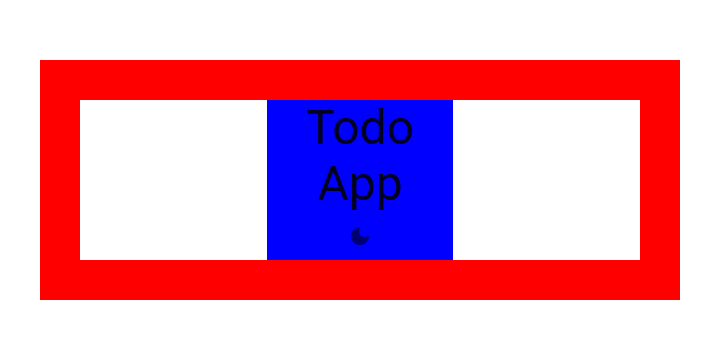
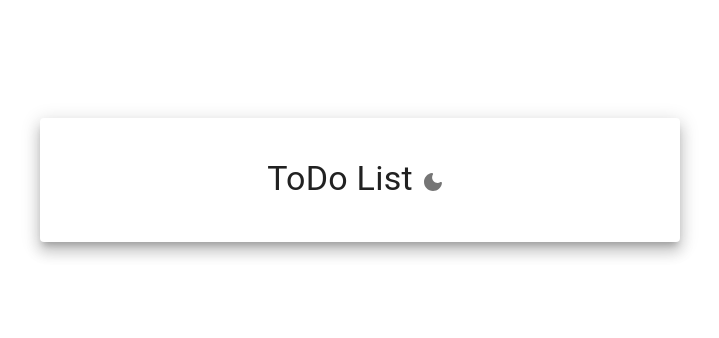
Before and after one commit to MrYious/TodoApp, a React (Create React App) app: page / in a window 1280 px wide. Shown: the part 220-558 px from the top of the page, without its empty margins (280-999 px from the left). Built offline with nearby package versions, Linux system fonts and the light colour scheme.

Commit message:
feat: complete header

```diff
--- a/src/component/Header.js
+++ b/src/component/Header.js
@@ -7,36 +7,15 @@ import { DarkModeRounded, LightModeRounded } from "@mui/icons-material";
 export default function Header (){
     const handleToggleThemeMode = useContext(ThemeModeContext);
     const theme = useTheme();
+
     return <>
-        <Grid
-            item
-            container
-            xs={12}
-            justifyContent={'center'}
-            sx={{
-                backgroundColor: 'white',
-            }}
-        >
-            <Grid
-                item
-                xs={4}
-                justifyContent={'center'}
-                fontSize={'large'}
-                sx={{
-                    backgroundColor: 'blue',
-                    textAlign: 'center',
-
-                }}
-
-            >
-                <Typography variant="h3">
-                    Todo App
-                </Typography>
-                <IconButton size="large" onClick={handleToggleThemeMode.toggleThemeMode}>
-                    {theme.palette.mode === 'light' ? <DarkModeRounded fontSize="medium" /> : <LightModeRounded/>}
+        <Grid item xs={12} sx={{textAlign: 'center',}}>
+            <Typography variant="h4" component={'span'}>
+                ToDo List
+                <IconButton onClick={handleToggleThemeMode.toggleThemeMode}>
+                    {theme.palette.mode === 'light' ? <DarkModeRounded /> : <LightModeRounded/>}
                 </IconButton>
-
-            </Grid>
+            </Typography>
         </Grid>
     </>;
 }
--- a/src/component/ToDo.js
+++ b/src/component/ToDo.js
@@ -1,4 +1,4 @@
-import { Grid } from "@mui/material";
+import { Grid, Paper } from "@mui/material";
 import Header from "./Header";
 
 export default function ToDo (){
@@ -10,19 +10,23 @@ export default function ToDo (){
             alignContent={'center'}
             sx={{
                 minHeight: '100vh',
+                //bgcolor: 'gray',
             }}
         >
             <Grid
                 item
                 container
+                direction={'column'}
                 justifyContent={'center'}
                 xs={9} md={6}
-                p={5}
                 sx={{
-                    bgcolor: 'red',
+                    //bgcolor: 'gray',
                 }}
             >
-                <Header/>
+                <Paper elevation={10} sx={{height: '100%', width: '100%', padding: 5,}}>
+                    <Header />
+                </Paper>
+
                 {/* Header + theme toggle*/}
                 {/* Todo Input*/}
                 {/* Todo List*/}
@@ -31,4 +35,3 @@ export default function ToDo (){
         </Grid>
     </>;
 }
-{/* */}
```
